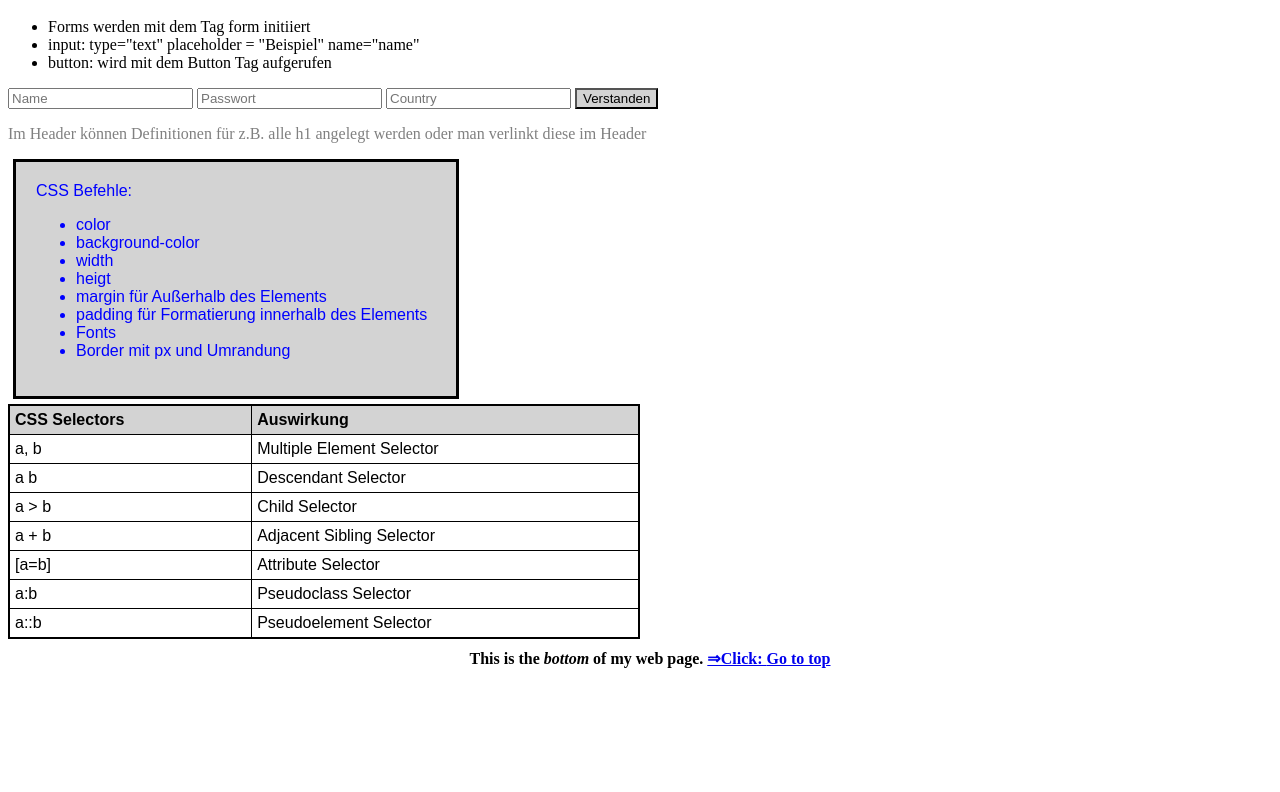
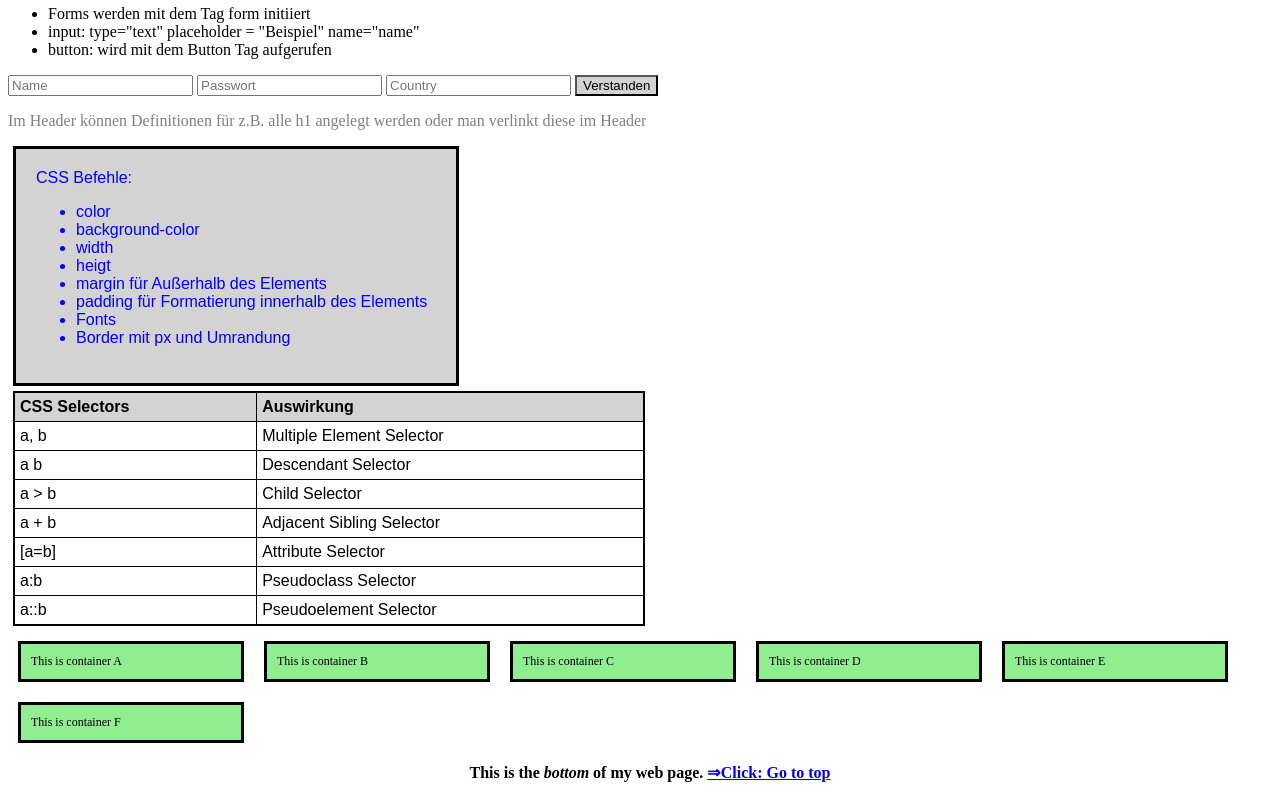
Before and after one commit to Rllyyy/Einheit0, a plain HTML site: page hello.html in a window 1280 px wide. Shown: the part 561-1353 px from the top of the page. Before the commit the page ends 1239 px from the top, so only its background shows below. Drawn offline with Linux system fonts and the light colour scheme.

Commit message:
updated hello.html and styles.css

```diff
--- a/hello.html
+++ b/hello.html
@@ -11,7 +11,7 @@
         </style>
      </head>
      <body>
-        <h1 id= "top">Hello World! Hallo Welt! Ola
+        <h1 id= "top">Hello World!
         <img align="right" id="BildGithub" src="https://upload.wikimedia.org/wikipedia/commons/thumb/9/91/Octicons-mark-github.svg/1200px-Octicons-mark-github.svg.png">
       </h1>
         <h3>Überschriften werden mit dem Tag h+Zahl (1-6) hinzugefügt </h2>
@@ -29,9 +29,7 @@
         <ul>
           <li>Bilder werden mit dem Tag git img src = "String" hinzufüget</li>
           <li>Im Image Tag können weitere Attribute angegeben werden (height/width)</li>
-
         </ul>
-        Tabellen:
         <table>
           <tr>
             <th>HTML Befehl</th>
@@ -124,8 +122,18 @@
           </tr>
         </table>
       </div>
+      <div class="container">
+        <div>This is container A</div>
+        <div>This is container B</div>
+        <div>This is container C</div>
+        <div>This is container D</div>
+        <div>This is container E</div>
+        <div>This is container F</div>
+      </div>
       <div id="bottom">
         This is the <span class="name">bottom</span> of my web page. <a href="#top">Go to top</a>
       </div>
+
+
      </body>
 </html>
--- a/styles.css
+++ b/styles.css
@@ -27,6 +27,7 @@ table
   border-collapse: collapse;
   width: 50%;
   font-family: Arial;
+  margin: 5px;
 }
 
 th, td
@@ -93,5 +94,18 @@ a::before {
   }
   h1::after {
     content: "Mobile-User"
+
   }
 }
+.container {
+  display: flex;
+  flex-wrap:wrap;
+}
+.container > div {
+  background-color: lightgreen;
+  font-size: 12px;
+  margin: 10px;
+  padding: 10px;
+  width: 200px;
+  border: 3px solid black;
+}
```
